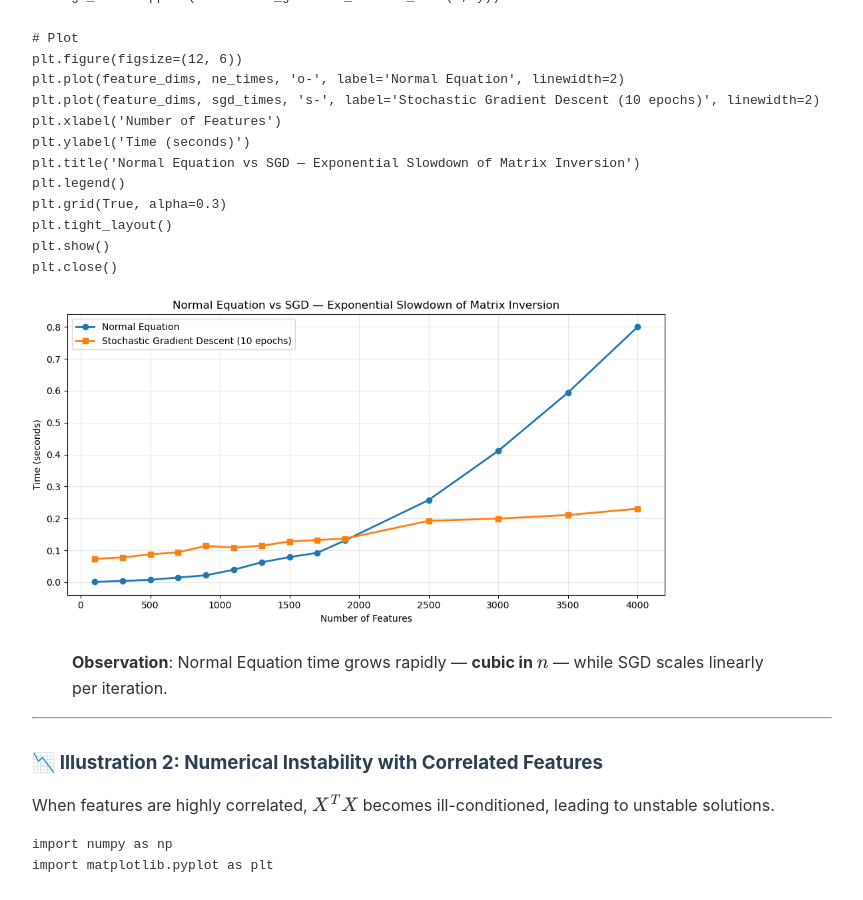
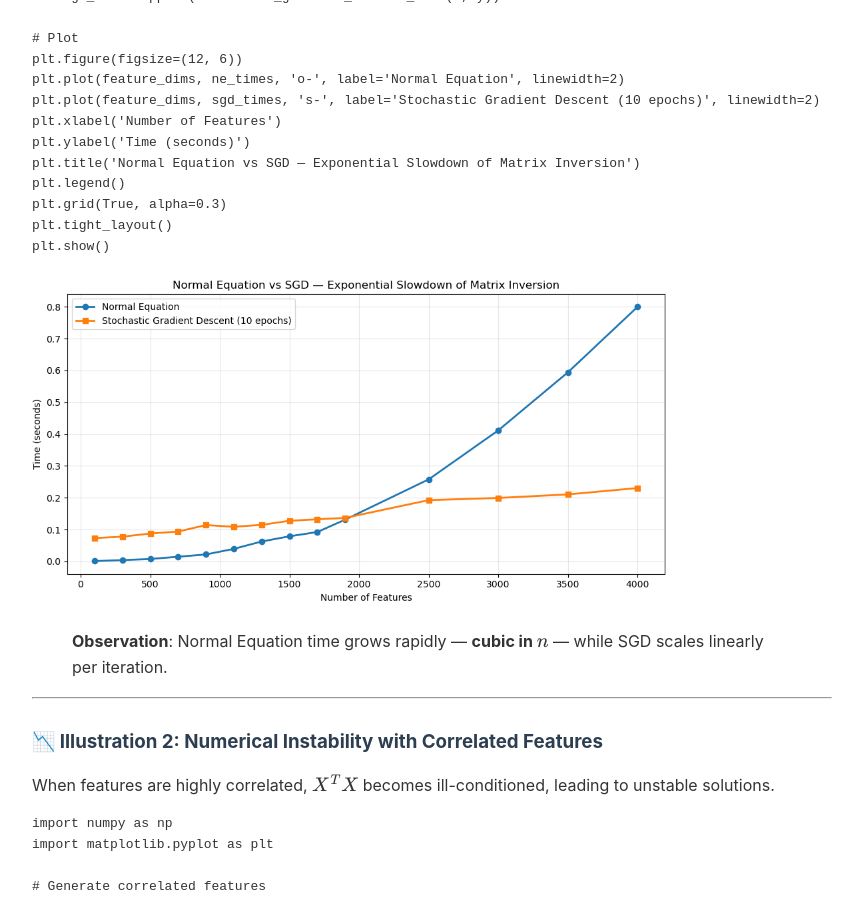
Before and after one commit to Ahpatsum15/Ahpatsum15.github.io, a Jekyll site: the page built from _posts/2025-08-05-linear-regression.md, in a window 1280 px wide and 900 px high, scrolled down 3397 px. Shown: the whole window, without its empty margins (208-1071 px from the left). Built offline with Jekyll 4.4.1, drawn with Linux system fonts in a browser that asks for light colours; a script that is not in the unit is left out; some of the changed text lies outside the part shown.

Commit message:
Update 2025-08-05-linear-regression.md

````diff
--- a/_posts/2025-08-05-linear-regression.md
+++ b/_posts/2025-08-05-linear-regression.md
@@ -170,7 +170,6 @@
 plt.grid(True, alpha=0.3)
 plt.tight_layout()
 plt.show()
-plt.close()
 ```
 ![Normal Equation vs Gradient Descent Time](/assets/images/normal_eq_vs_gd_time.png){: width="80%"}
 
@@ -241,8 +240,6 @@
 
 plt.tight_layout()
 plt.show()
-
-plt.close()
 ```
 ![Numerical Instability of Normal Equation](/assets/images/normal_eq_instability.png){: width="80%"}
 
@@ -412,7 +409,7 @@
 plt.ylabel("Slope (θ₁)")
 plt.legend()
 plt.tight_layout()
-plt.close()
+plt.show()
 ```
 ![BGD vs SGD Convergence](/assets/images/bgd_vs_sgd.png){: width="80%"}
 
@@ -450,7 +447,6 @@
 plt.title('Outliers Drastically Affect Linear Regression')
 plt.legend()
 plt.grid(True, alpha=0.3)
-plt.close()
 ```
 ![Outliers Drastically Affect Linear Regression](/assets/images/outliers_effect.png){: width="80%"}
 
@@ -568,6 +564,7 @@
 
 ### ✅ RANSAC Visualization
 
+
 ![RANSAC: Inliers vs Outliers and Model Comparison](/assets/images/ransac_vs_ols.png){: width="80%"}
 
 > **Insight**: RANSAC successfully ignores outliers and recovers a line close to the true underlying model.
````
